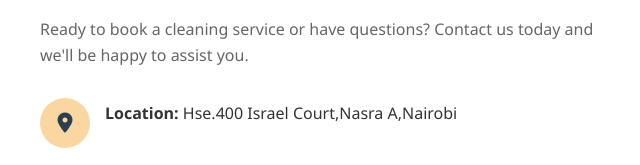
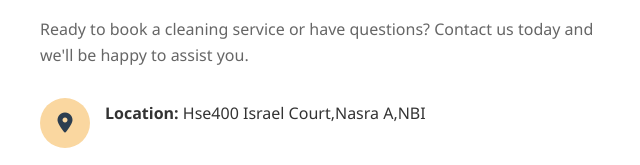
Before and after one commit to Pmakzillo/Briller-website, a plain HTML site: page index.html in a window 1280 px wide. Shown: the part 3311-3476 px from the top of the page, 20-660 px from the left. Drawn offline with nearby package versions, Linux system fonts and the light colour scheme.

Commit message:
Update index.html

```diff
--- a/index.html
+++ b/index.html
@@ -201,7 +201,7 @@
                             <i class="fas fa-map-marker-alt resp"></i>
                             <div>
                                 <h4>Location:&nbsp;</h4>
-                                <span>Hse.400 Israel Court,Nasra A,Nairobi</span>
+                                <span>Hse400 Israel Court,Nasra A,NBI</span>
                             </div>
                         </div>
 
```
